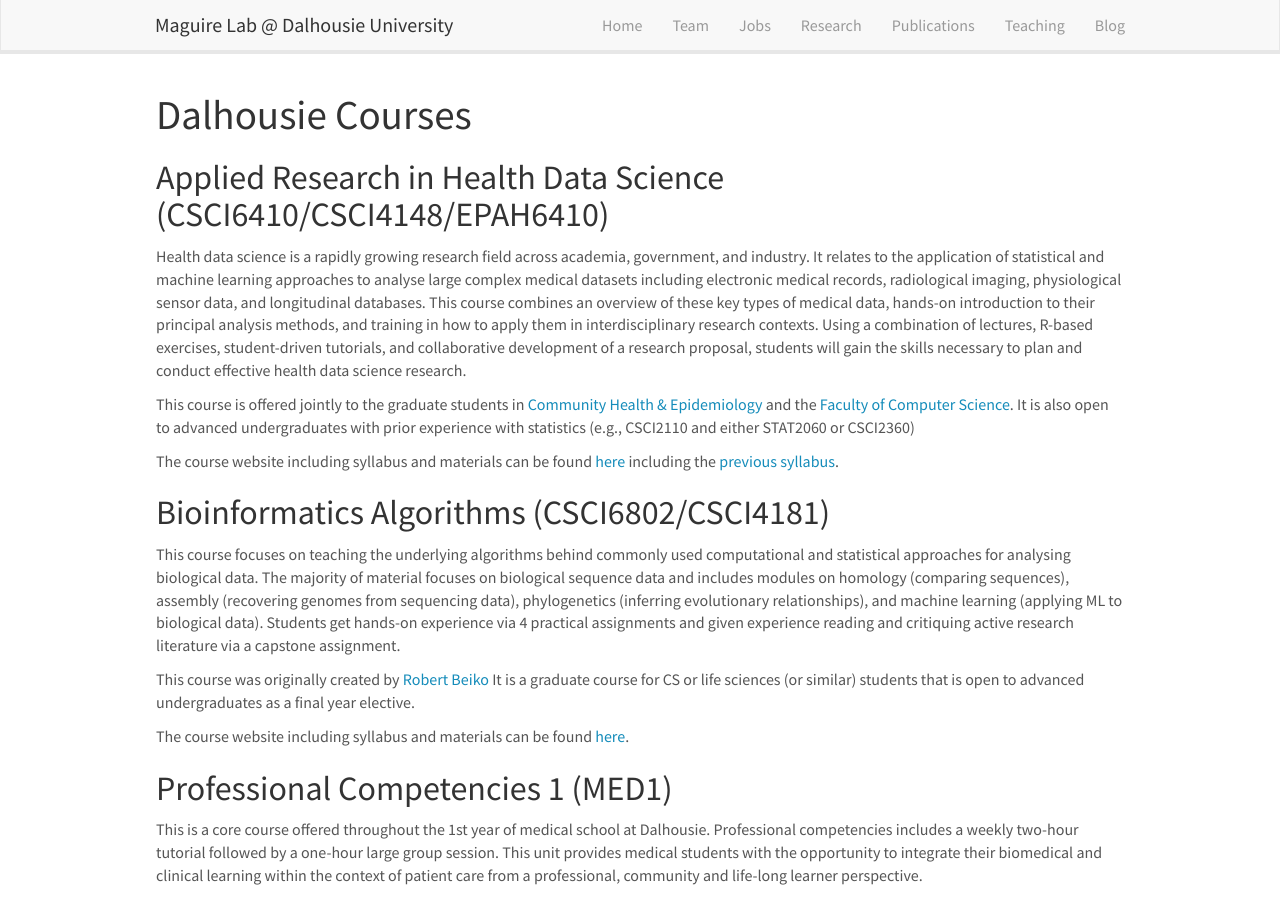
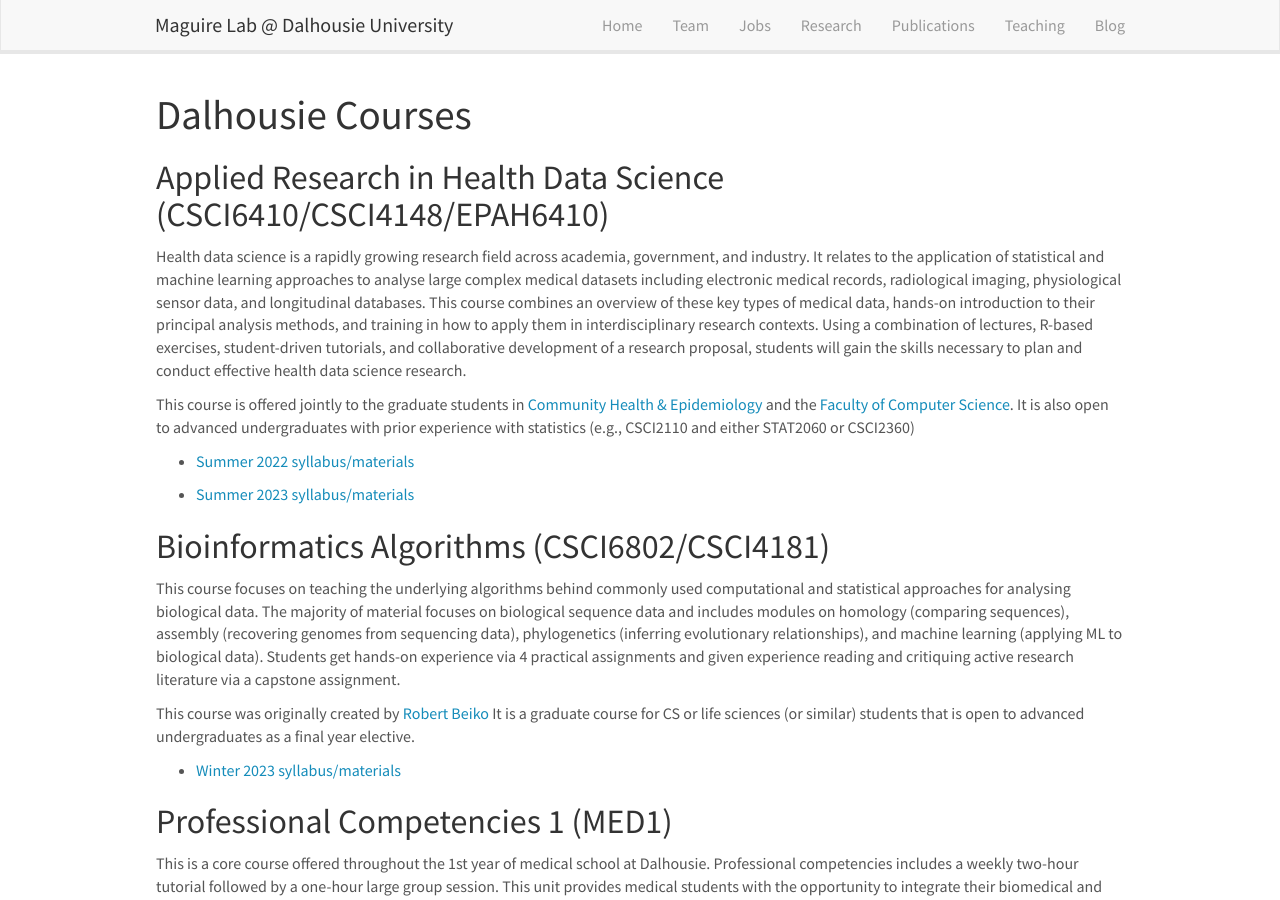
Before and after one commit to maguire-lab/maguire-lab.github.io, a Jekyll site: the page built from _pages/teaching.md, in a window 1280 px wide and 900 px high. Built offline with Jekyll 4.4.1, drawn with Linux system fonts in a browser that asks for light colours; nearby versions of some CDN libraries.

Commit message:
Add links to course materials

```diff
--- a/_pages/teaching.md
+++ b/_pages/teaching.md
@@ -14,7 +14,9 @@ Health data science is a rapidly growing research field across academia, governm
 This course is offered jointly to the graduate students in [Community Health & Epidemiology](https://www.dal.ca/academics/programs/graduate/community-health-epidemiology/program-details/courses.html) and the [Faculty of Computer Science](https://www.dal.ca/faculty/computerscience/graduate-programs.html).
 It is also open to advanced undergraduates with prior experience with statistics (e.g., CSCI2110 and either STAT2060 or CSCI2360)
 
-The course website including syllabus and materials can be found [here](https://maguire-lab.github.io/health_data_science_research/) including the [previous syllabus](https://maguire-lab.github.io/assets/courses/20220319_syallabus_research_in_health_data_science.pdf).
+- [Summer 2022 syllabus/materials](https://maguire-lab.github.io/health_data_science_research/)
+
+- [Summer 2023 syllabus/materials](https://maguire-lab.github.io/health_data_science_research_2023/)
 
 ## Bioinformatics Algorithms (CSCI6802/CSCI4181)
 
@@ -25,7 +27,7 @@ Students get hands-on experience via 4 practical assignments and given experienc
 This course was originally created by [Robert Beiko](https://www.dal.ca/faculty/computerscience/faculty-staff/robert-beiko.html)
 It is a graduate course for CS or life sciences (or similar) students that is open to advanced undergraduates as a final year elective.
 
-The course website including syllabus and materials can be found [here](https://maguire-lab.github.io/bioinformatics_algorithms/).
+- [Winter 2023 syllabus/materials](https://maguire-lab.github.io/bioinformatics_algorithms/)
 
 
 ## Professional Competencies 1 (MED1)
```
